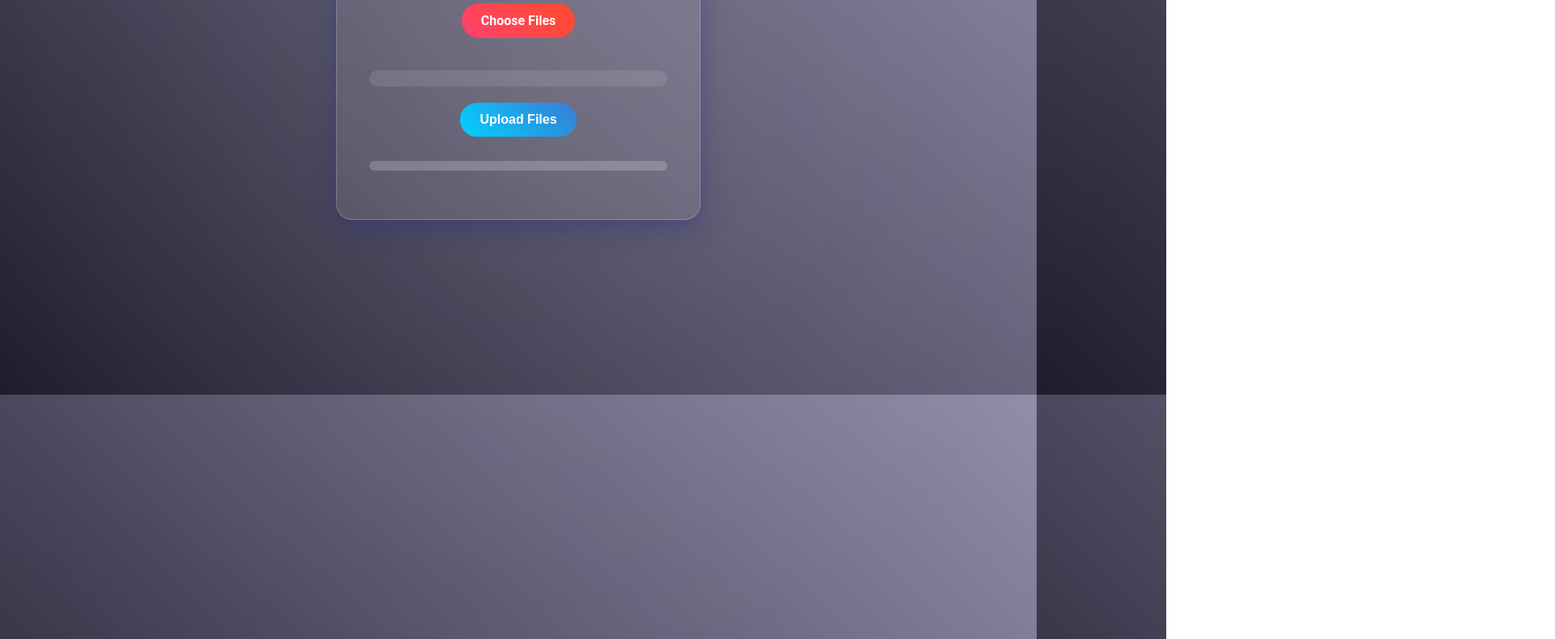
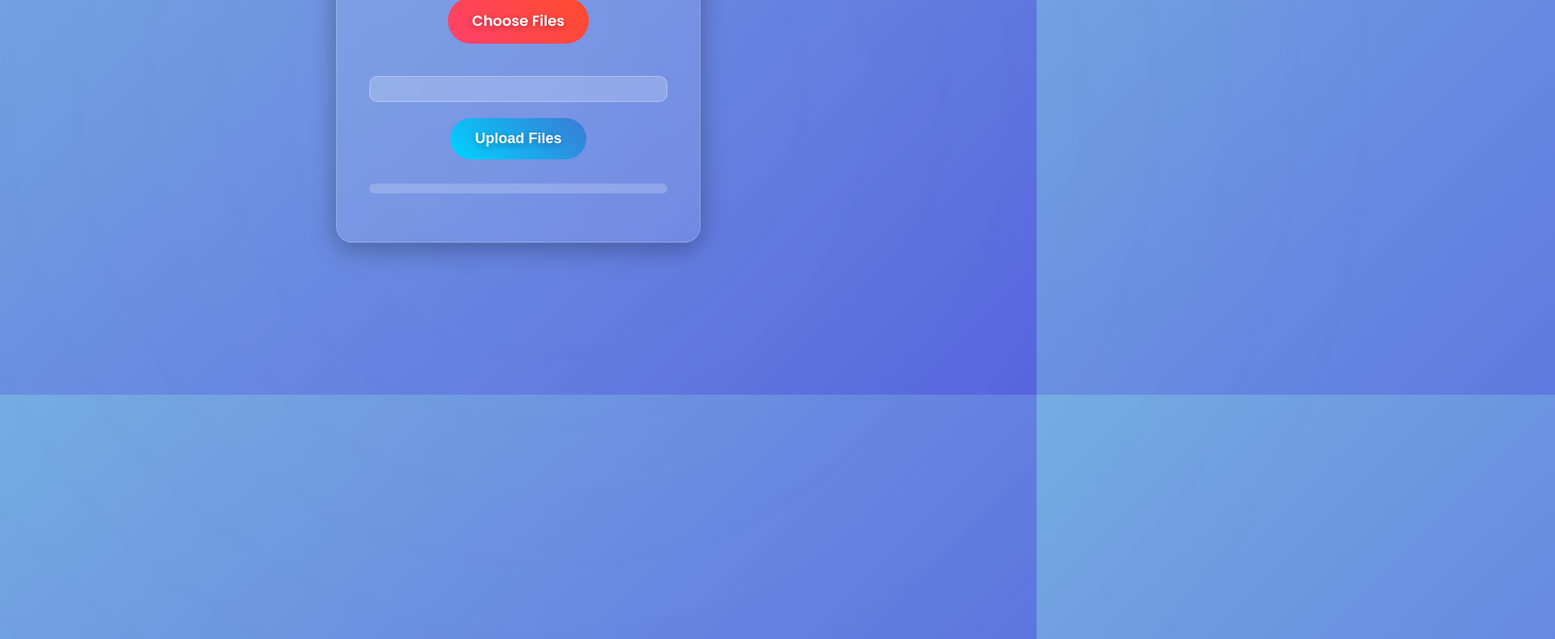
Before and after one commit to xalonious/web-server-file-uploader, a website: page public/upload.html in a window 1280 px wide. Shown: the part 312-1102 px from the top of the page at 81% size, 1920 px wide, since content can reach past the window. Drawn offline with Linux system fonts and the light colour scheme.

Commit message:
Tweaked styling of the upload page a bit

```diff
--- a/public/upload.html
+++ b/public/upload.html
@@ -2,8 +2,9 @@
 <html lang="en">
 <head>
   <meta charset="UTF-8" />
-  <meta name="viewport" content="width=device-width, initial-scale=1.0" />
+  <meta name="viewport" content="width=device-width, initial-scale=1" />
   <title>File Uploader</title>
+  <link href="https://fonts.googleapis.com/css2?family=Poppins:wght@300;400;600&display=swap" rel="stylesheet">
   <style>
     * {
       margin: 0;
@@ -11,34 +12,31 @@
       box-sizing: border-box;
     }
     body {
-      font-family: 'Roboto', sans-serif;
-      height: 100vh;
-      background: linear-gradient(45deg, #1f1c2c, #928dab);
+      font-family: 'Poppins', sans-serif;
+      background: linear-gradient(135deg, #74ABE2, #5563DE);
+      min-height: 100vh;
       display: flex;
       align-items: center;
       justify-content: center;
       overflow: hidden;
+      color: #fff;
       position: relative;
-      color: #fff;
     }
     body::before {
-      content: '';
+      content: "";
       position: absolute;
       top: -50%;
       left: -50%;
       width: 200%;
       height: 200%;
-      background: radial-gradient(circle at center, rgba(255, 255, 255, 0.05), transparent 50%);
-      animation: rotate 20s linear infinite;
+      background: radial-gradient(circle, rgba(255,255,255,0.1) 0%, transparent 70%);
+      animation: pulse 25s ease infinite;
       z-index: 0;
     }
-    @keyframes rotate {
-      from {
-        transform: rotate(0deg);
-      }
-      to {
-        transform: rotate(360deg);
-      }
+    @keyframes pulse {
+      0% { transform: translate(0, 0) scale(1); opacity: 0.7; }
+      50% { transform: translate(50px, 50px) scale(1.1); opacity: 0.4; }
+      100% { transform: translate(0, 0) scale(1); opacity: 0.7; }
     }
     .upload-container {
       position: relative;
@@ -46,59 +44,61 @@
       background: rgba(255, 255, 255, 0.1);
       border: 1px solid rgba(255, 255, 255, 0.2);
       border-radius: 20px;
-      box-shadow: 0 8px 32px rgba(31, 38, 135, 0.37);
-      backdrop-filter: blur(8px);
-      -webkit-backdrop-filter: blur(8px);
+      box-shadow: 0 8px 32px rgba(0, 0, 0, 0.3);
+      backdrop-filter: blur(10px);
+      -webkit-backdrop-filter: blur(10px);
       padding: 40px;
+      width: 450px;
+      max-width: 90%;
       text-align: center;
-      width: 450px;
-      animation: fadeInScale 0.8s ease-out forwards;
-      transform: scale(0.9);
+      animation: fadeIn 1s ease-out;
     }
-    @keyframes fadeInScale {
-      to {
-        opacity: 1;
-        transform: scale(1);
-      }
+    @keyframes fadeIn {
+      from { opacity: 0; transform: translateY(20px); }
+      to { opacity: 1; transform: translateY(0); }
     }
     .upload-container h1 {
-      font-size: 32px;
-      margin-bottom: 20px;
+      font-size: 36px;
+      margin-bottom: 25px;
       letter-spacing: 1px;
+      text-shadow: 0 2px 10px rgba(0, 0, 0, 0.4);
     }
     input[type="file"] {
       display: none;
     }
     label[for="fileInput"] {
       display: inline-block;
-      padding: 12px 24px;
-      background: linear-gradient(45deg, #ff416c, #ff4b2b);
+      padding: 15px 30px;
+      background: linear-gradient(45deg, #FF416C, #FF4B2B);
       border-radius: 30px;
       cursor: pointer;
-      font-weight: bold;
-      transition: transform 0.2s, box-shadow 0.2s;
+      font-size: 18px;
+      font-weight: 600;
+      color: #fff;
+      transition: transform 0.3s, box-shadow 0.3s;
       margin-bottom: 20px;
+      text-shadow: 0 2px 8px rgba(0, 0, 0, 0.3);
     }
     label[for="fileInput"]:hover {
       transform: scale(1.05);
-      box-shadow: 0 0 15px rgba(255, 75, 43, 0.8);
+      box-shadow: 0 0 15px rgba(255, 65, 108, 0.7);
     }
     button {
-      display: inline-block;
       margin-top: 20px;
-      padding: 12px 24px;
-      background: linear-gradient(45deg, #00d2ff, #3a7bd5);
+      padding: 15px 30px;
+      background: linear-gradient(45deg, #00D2FF, #3A7BD5);
       border: none;
       border-radius: 30px;
       cursor: pointer;
-      font-size: 16px;
-      font-weight: bold;
+      font-size: 18px;
+      font-weight: 600;
       color: #fff;
-      transition: transform 0.2s, box-shadow 0.2s;
+      transition: transform 0.3s, box-shadow 0.3s;
+      text-shadow: 0 2px 8px rgba(0, 0, 0, 0.3);
     }
     button:hover {
       transform: scale(1.05);
-      box-shadow: 0 0 15px rgba(0, 210, 255, 0.8);
+      box-shadow: 0 0 15px rgba(0, 210, 255, 0.7);
     }
     .progress-bar-container {
       margin-top: 30px;
@@ -107,51 +107,56 @@
       background: rgba(255, 255, 255, 0.2);
       border-radius: 6px;
       overflow: hidden;
-      position: relative;
     }
     .progress-bar {
       height: 100%;
       width: 0;
-      background: linear-gradient(45deg, #00d2ff, #3a7bd5);
-      transition: width 0.2s ease;
+      background: linear-gradient(45deg, #00D2FF, #3A7BD5);
+      transition: width 0.4s ease;
     }
     .message {
       margin-top: 20px;
       font-size: 18px;
-      opacity: 0;
-      animation: fadeIn 0.5s forwards;
-    }
-    @keyframes fadeIn {
-      to {
-        opacity: 1;
-      }
+      text-shadow: 0 2px 8px rgba(0, 0, 0, 0.3);
     }
     #fileNames {
       margin-top: 20px;
       text-align: left;
       max-height: 150px;
       overflow-y: auto;
-      padding: 10px;
-      background: rgba(255, 255, 255, 0.1);
+      padding: 15px;
+      background: rgba(255, 255, 255, 0.2);
       border-radius: 10px;
+      border: 1px solid rgba(255, 255, 255, 0.3);
+      font-size: 16px;
     }
     #fileNames ul {
       list-style: none;
     }
     #fileNames li {
-      margin: 5px 0;
-      padding: 5px;
-      border-bottom: 1px solid rgba(255, 255, 255, 0.2);
-      font-size: 14px;
+      margin: 8px 0;
+      padding: 8px;
+      border-bottom: 1px solid rgba(255, 255, 255, 0.3);
     }
     #fileNames li:last-child {
       border-bottom: none;
+    }
+    #fileNames::-webkit-scrollbar {
+      width: 8px;
+    }
+    #fileNames::-webkit-scrollbar-track {
+      background: rgba(255, 255, 255, 0.1);
+      border-radius: 10px;
+    }
+    #fileNames::-webkit-scrollbar-thumb {
+      background: rgba(255, 255, 255, 0.4);
+      border-radius: 10px;
     }
   </style>
 </head>
 <body>
   <div class="upload-container">
-    <h1>File uploader</h1>
+    <h1>File Uploader</h1>
     <label for="fileInput">Choose Files</label>
     <input type="file" id="fileInput" multiple />
     <div id="fileNames"></div>
@@ -176,6 +181,7 @@
         fileNamesDiv.appendChild(ul);
       }
     });
+
     document.getElementById('uploadButton').addEventListener('click', () => {
       const files = document.getElementById('fileInput').files;
       const progressBar = document.getElementById('progressBar');
```
